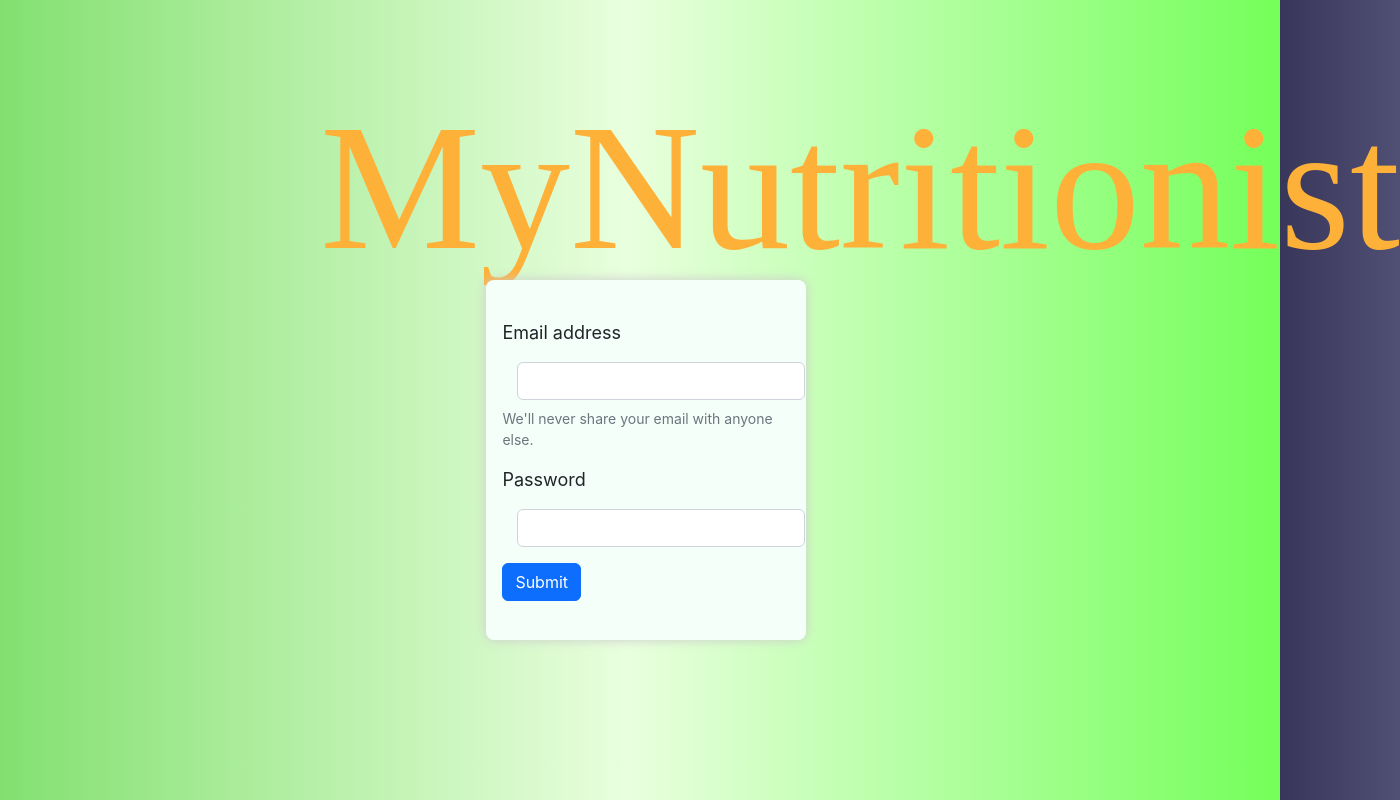
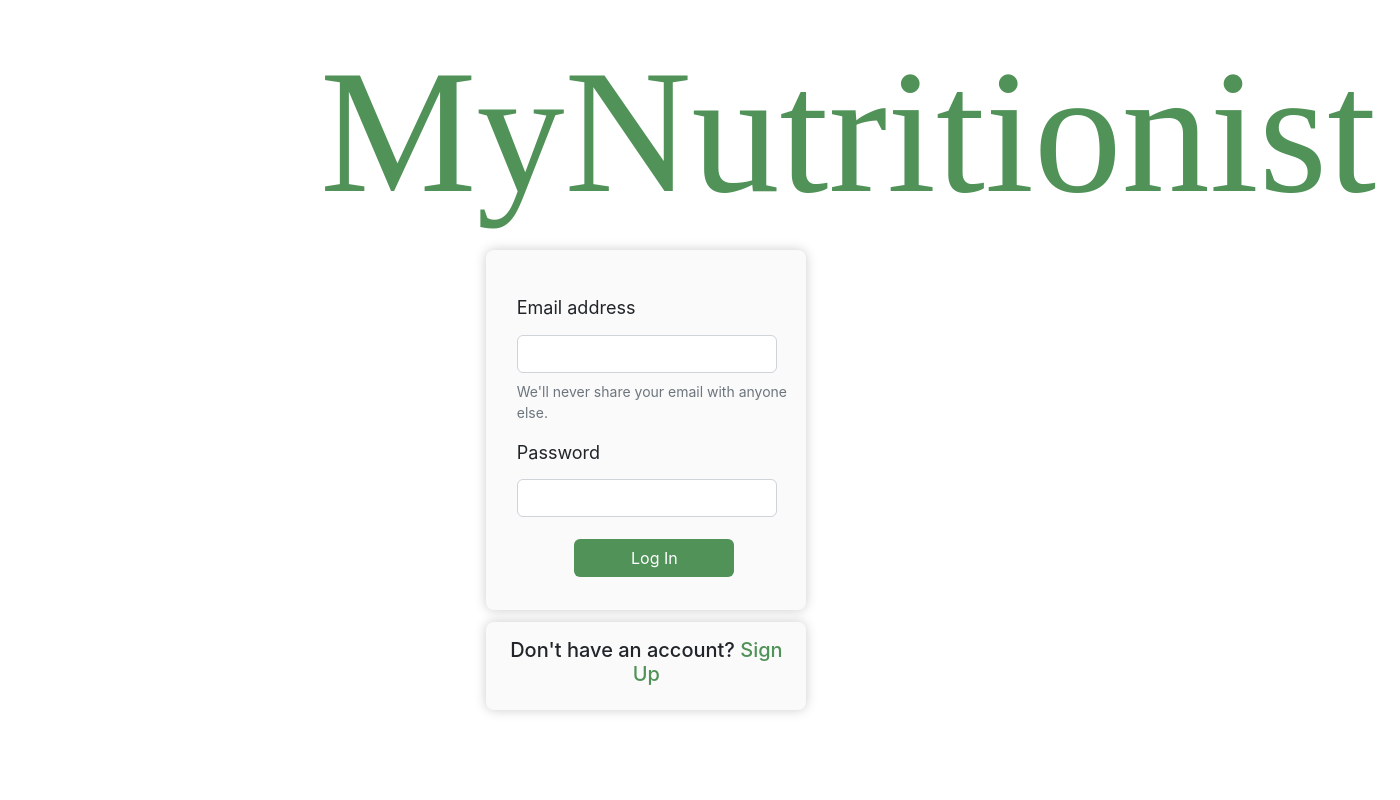
Before and after one commit to kodluyoruz-ist-front-end-bootcamp-k140/final-project-Mhsnarsln09, a React (Create React App) app in the folder my-app/: page / in a window 1280 px wide. Shown: the whole page, 1400 px wide, since content can reach past the window. Built offline with nearby package versions, Linux system fonts and the light colour scheme; a web font is replaced by a local one.

Commit message:
registet and login page and rename homepage

```diff
--- a/my-app/src/App.js
+++ b/my-app/src/App.js
@@ -4,9 +4,10 @@ import { BmiCalculatorPages } from "./Pages";
 import { AboutPages } from "./Pages/aboutPages";
 import { ContactPages } from "./Pages/contactPages";
 import { ErrorPages } from "./Pages/errorPages";
-import { HomePages } from "./Pages/homePages";
+import { UserHomePages } from "./Pages/userHomePages";
 import { Toaster } from 'react-hot-toast';
 import { LoginPage } from "./Pages/loginPage";
+import { RegisterPage } from "./Pages/registerPage";
 
 
 function App() {
@@ -16,7 +17,8 @@ function App() {
       <Routes>
         <Route path="/" element={<LoginPage/>} >
         </Route>
-        <Route path="home" element={<HomePages />} />
+        <Route path="signup" element={<RegisterPage/>} />
+        <Route path="user-home" element={<UserHomePages />} />
         <Route path="about" element={<AboutPages />} />
         <Route path="contact" element={<ContactPages />} />
         <Route path="bmi-calculator" element={<BmiCalculatorPages />} />
--- a/my-app/src/Pages/index.js
+++ b/my-app/src/Pages/index.js
@@ -1,4 +1,4 @@
-export * from "./homePages"
+export * from "./userHomePages"
 export * from "./aboutPages"
 export * from "./contactPages"
 export * from "./errorPages"
--- a/my-app/src/Pages/loginPage.js
+++ b/my-app/src/Pages/loginPage.js
@@ -1,23 +1,30 @@
+import { Link } from "react-router-dom"
 import "./page.css"
+
 export function LoginPage() {
     return (
         <div className="loginpage">
             <h1 className="loginheader">MyNutritionist</h1>
-            <div className="loginform">
-                <form>
+            <div className="loginformbox">
+                <form className="loginform" >
                     <div className="mb-3">
                         <label htmlFor="exampleInputEmail1" className="form-label">Email address</label>
-                        <input type="email" className="form-control" id="exampleInputEmail1" aria-describedby="emailHelp" />
+                        <input type="email" className="form-control lgnfrm" id="exampleInputEmail1" aria-describedby="emailHelp" />
                         <div id="emailHelp" className="form-text">We'll never share your email with anyone else.</div>
                     </div>
                     <div className="mb-3">
                         <label htmlFor="exampleInputPassword1" className="form-label">Password</label>
-                        <input type="password" className="form-control" id="exampleInputPassword1" />
+                        <input type="password" className="form-control lgnfrm" id="exampleInputPassword1" />
                     </div>
+                </form>
+                 <button
+                 type="submit" className="btn lgnbtn" >Log In</button>
+            </div>
+            <div className="signupbox">
+                <h5>Don't have an account?<Link to="signup"><span style={{color:"#519259"}}> Sign Up</span></Link></h5>
+            </div>
 
-                    <button type="submit" className="btn btn-primary">Submit</button>
-                </form>
-            </div>
         </div>
+
     )
 }
--- a/my-app/src/Pages/page.css
+++ b/my-app/src/Pages/page.css
@@ -58,33 +58,83 @@
     margin-left: 0;
 }
 /* LOGIN PAGE */
-.loginpage{
-    width: 100%;
-    height: 100vh;
-    background: rgb(131,224,112);
-    background: linear-gradient(90deg, rgba(131,224,112,1) 0%, rgba(233,255,222,1) 49%, rgba(116,255,90,1) 100%);
-}
+
 .loginheader{
-    display: grid;
-    place-items: center;
-    position: absolute;
-    top: 10%;
-    left: 25%;
+
+    margin-top: 2%;
+    margin-left: 25%;
     font-family: 'Italianno', cursive;
-    font-size: 180px;
-    color: #FEB139;
+    font-size: 1100%;
+    color: #519259;
 }
 
-.loginform{
-    display: grid;
-    place-items: center;
-    position: absolute;
-    top: 35vh;
-    left: 38%;
+.loginformbox{
+
+    justify-content: center;
+    margin-top: 1%;
+    margin-left: 38%;
     box-shadow: 0px 0px 12px #ccc;
     border-radius: 8px;
     padding: 1rem;
     width: 25%;
     height: 45vh;
-    background-color:mintcream;
+    background-color: #fafafa;
 }
+.loginform{
+    margin-top: 10%;
+    margin-left: 5%;
+}
+.signupbox{
+
+    text-align: center;
+    margin-top: 1%;
+    margin-left: 38%;
+    box-shadow: 0px 0px 12px #ccc;
+    border-radius: 8px;
+    padding: 1rem;
+    width: 25%;
+    background-color: #fafafa;
+
+}
+.signupbox a{
+    text-decoration: none;
+
+}
+.lgnfrm{
+    margin-top: 2%;
+    margin-left: 0;
+    width: 95%;
+}
+.lgnbtn{
+    margin-top: 2%;
+    margin-left: 25%;
+    width: 20vh;
+    background-color:#519259 ;
+    color: white;
+}
+/* REGISTER PAGE */
+.registerformbox{
+
+    justify-content: center;
+    margin-top: 1%;
+    margin-left: 38%;
+    box-shadow: 0px 0px 12px #ccc;
+    border-radius: 8px;
+    padding: 1rem;
+    width: 25%;
+    height: 55vh;
+    background-color: #fafafa;
+}
+.registerform{
+    margin-top: 5%;
+    margin-left: 5%;
+
+}
+.regh5{
+    margin-top: 5%;
+    text-align: center;
+}
+.regh5 a{
+    text-decoration-line: none;
+    color:#519259
+}
--- /dev/null
+++ b/my-app/src/Pages/registerPage.js
@@ -0,0 +1,32 @@
+
+import { Link } from "react-router-dom"
+import "./page.css"
+
+export function RegisterPage() {
+    return (
+        <div className="loginpage">
+            <h1 className="loginheader">MyNutritionist</h1>
+            <div className="registerformbox">
+                <form className="registerform" >
+                <div className="mb-3">
+                        <label htmlFor="regInputEmail1" className="form-label">User Name</label>
+                        <input type="text" className="form-control lgnfrm" id="regInputtext" aria-describedby="regmailHelp" />
+                    </div>
+                    <div className="mb-3">
+                        <label htmlFor="regInputEmail1" className="form-label">Email address</label>
+                        <input type="email" className="form-control lgnfrm" id="regInputEmail1" aria-describedby="regemailHelp" />
+                        <div id="regemailHelp" className="form-text">We'll never share your email with anyone else.</div>
+                    </div>
+                    <div className="mb-3">
+                        <label htmlFor="regInputPassword1" className="form-label">Password</label>
+                        <input type="password" className="form-control lgnfrm" id="regInputPassword1" />
+                    </div>
+                </form>
+                 <button
+                 type="submit" className="btn lgnbtn" >Sıgn Up</button>
+                 <p className="regh5">Already have an account? <Link to="/">Log In</Link> </p>
+            </div>
+        </div>
+
+    )
+}
--- a/my-app/src/Pages/homePages.js
+++ b/my-app/src/Pages/userHomePages.js
@@ -2,7 +2,7 @@ import { Header } from "../components/Header";
 import { useNavigate } from "react-router-dom";
 import "./page.css"
 
-export function HomePages() {
+export function UserHomePages() {
     const navigate = useNavigate()
 
     return (
--- a/my-app/src/components/Header/header.js
+++ b/my-app/src/components/Header/header.js
@@ -21,10 +21,7 @@ export function Header() {
           <Link className="nav-link active" to={"/contact"}>Contact Us</Link>
         </li>
       </ul>
-      <form className="d-flex" role="search">
-        <Link to="/" className="btn btn-outline-success" style={{color:"white"}}>Login</Link >
-        <Link  to="/" className="btn btn-success" style={{marginLeft:"5px"}}>Sign Up</Link >
-      </form>
+
     </div>
   </div>
 </nav>
--- a/my-app/src/index.css
+++ b/my-app/src/index.css
@@ -5,8 +5,7 @@ body {
     sans-serif;
   -webkit-font-smoothing: antialiased;
   -moz-osx-font-smoothing: grayscale;
-  background: rgb(56,55,90);
-background: linear-gradient(90deg, rgba(56,55,90,1) 0%, rgba(183,183,227,1) 49%, rgba(56,55,90,1) 100%);
+
 }
 
 code {
```
